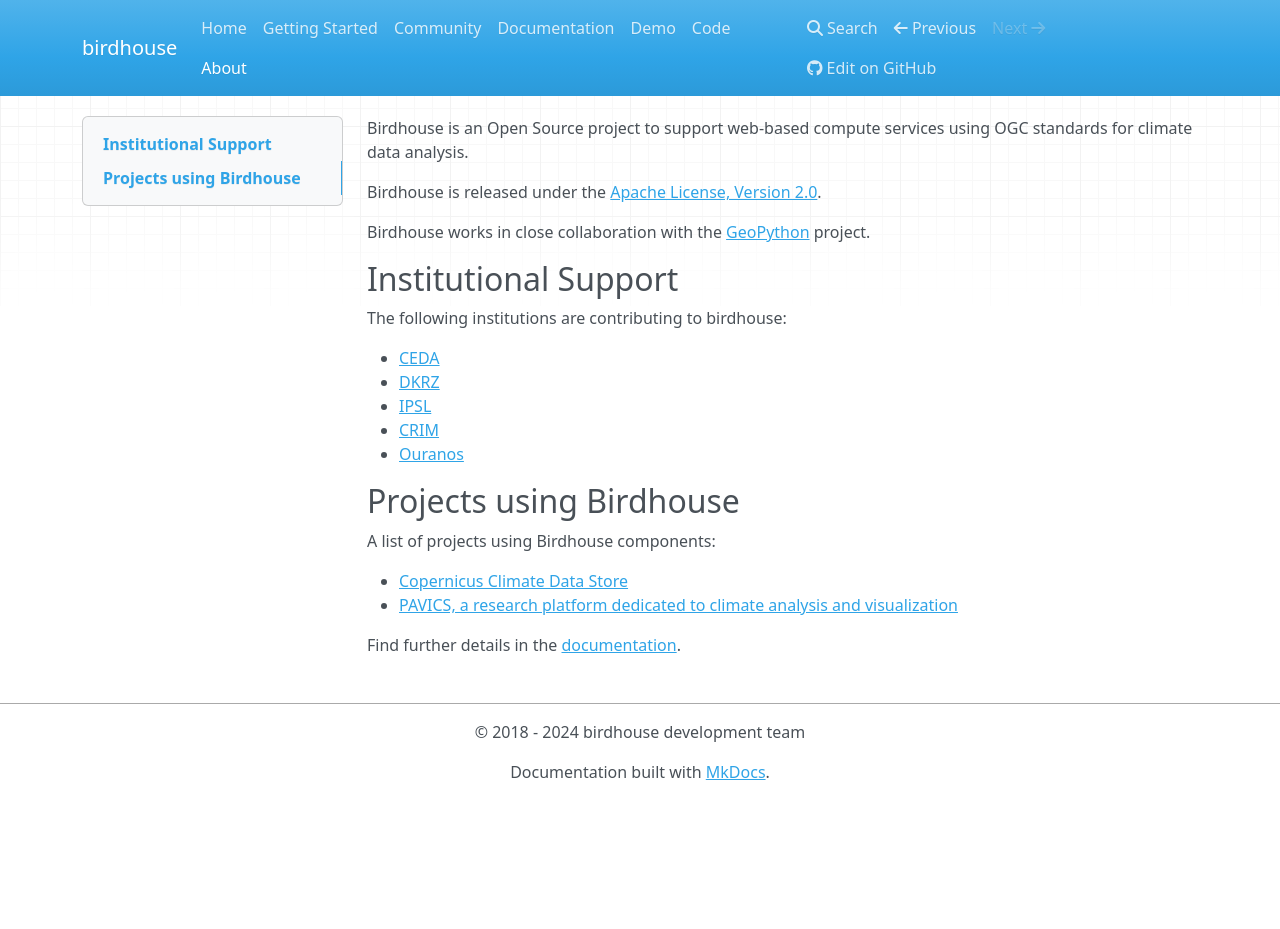
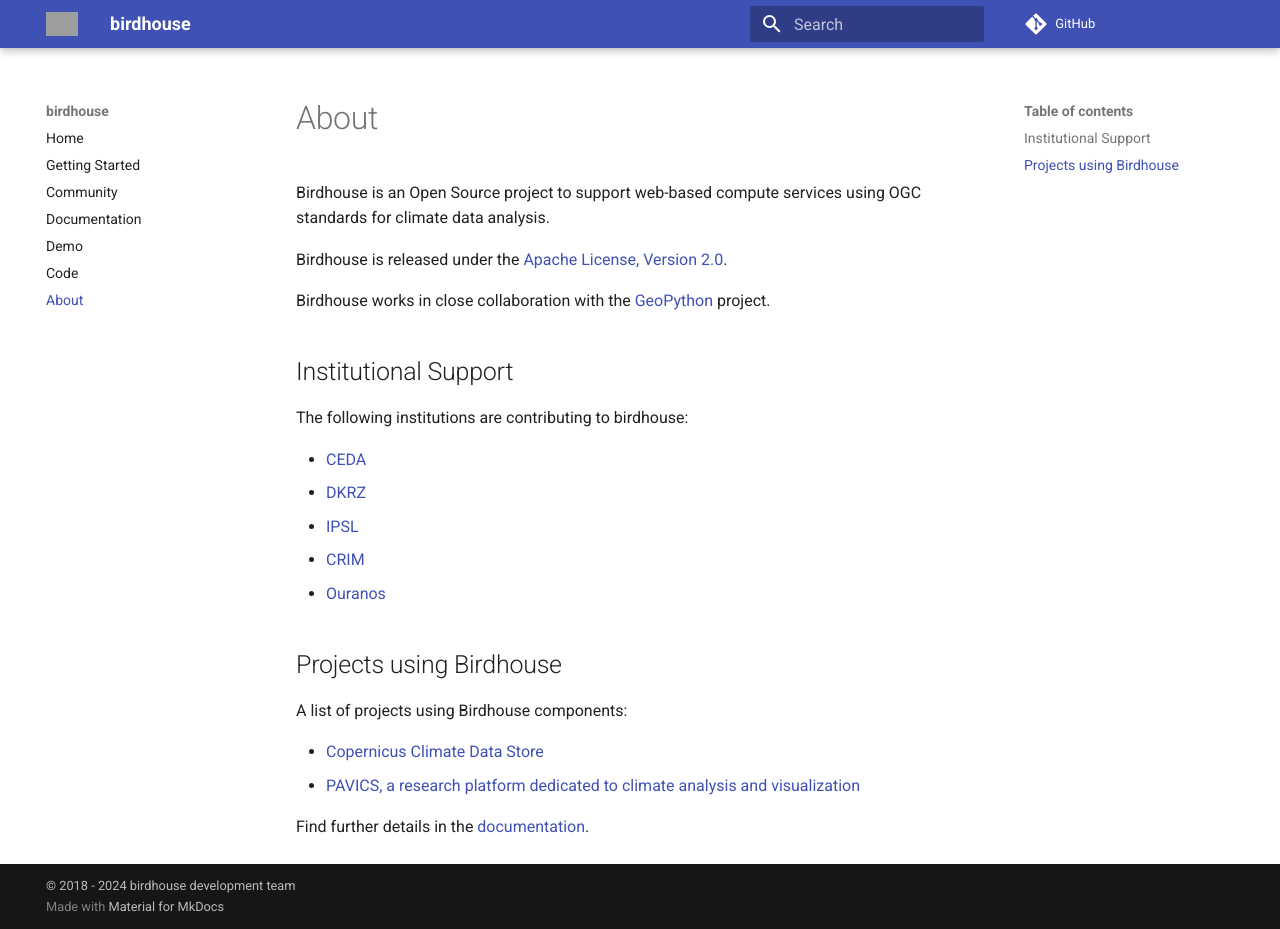
Before and after one commit to bird-house/bird-house.github.io, an MkDocs documentation site: the page built from docs/about.md, in a window 1280 px wide and 929 px high. Built offline with MkDocs 1.6.1 and Material for MkDocs 9.7.7, drawn with Linux system fonts in a browser that asks for light colours; nearby versions of some CDN libraries; comment, search, counter and statistics services are not loaded; grey boxes are pictures that could not be loaded.

Commit message:
using mkdocs material

```diff
--- a/environment.yml
+++ b/environment.yml
@@ -5,4 +5,4 @@
 - pip
 - python>=3.10,<3.13
 # docs
-- mkdocs
+- mkdocs-material
--- a/mkdocs.yml
+++ b/mkdocs.yml
@@ -18,7 +18,9 @@
 use_directory_urls: true
 
 theme:
-    name: mkdocs
+    name: material
+    logo: images/birdhouse.svg
+    favicon: images/favicon.ico
 
 plugins:
     - search
--- a/requirements.txt
+++ b/requirements.txt
@@ -1 +1 @@
-mkdocs
+mkdocs-material
```
